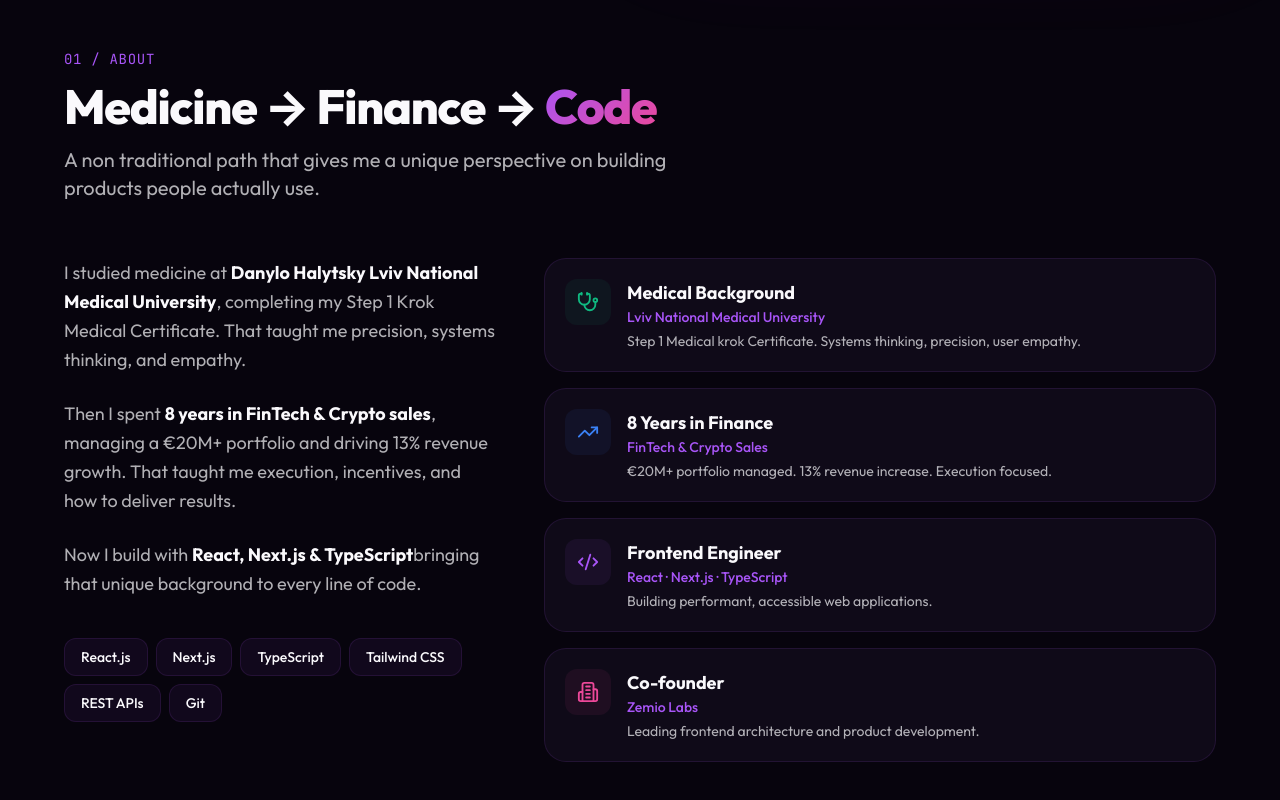
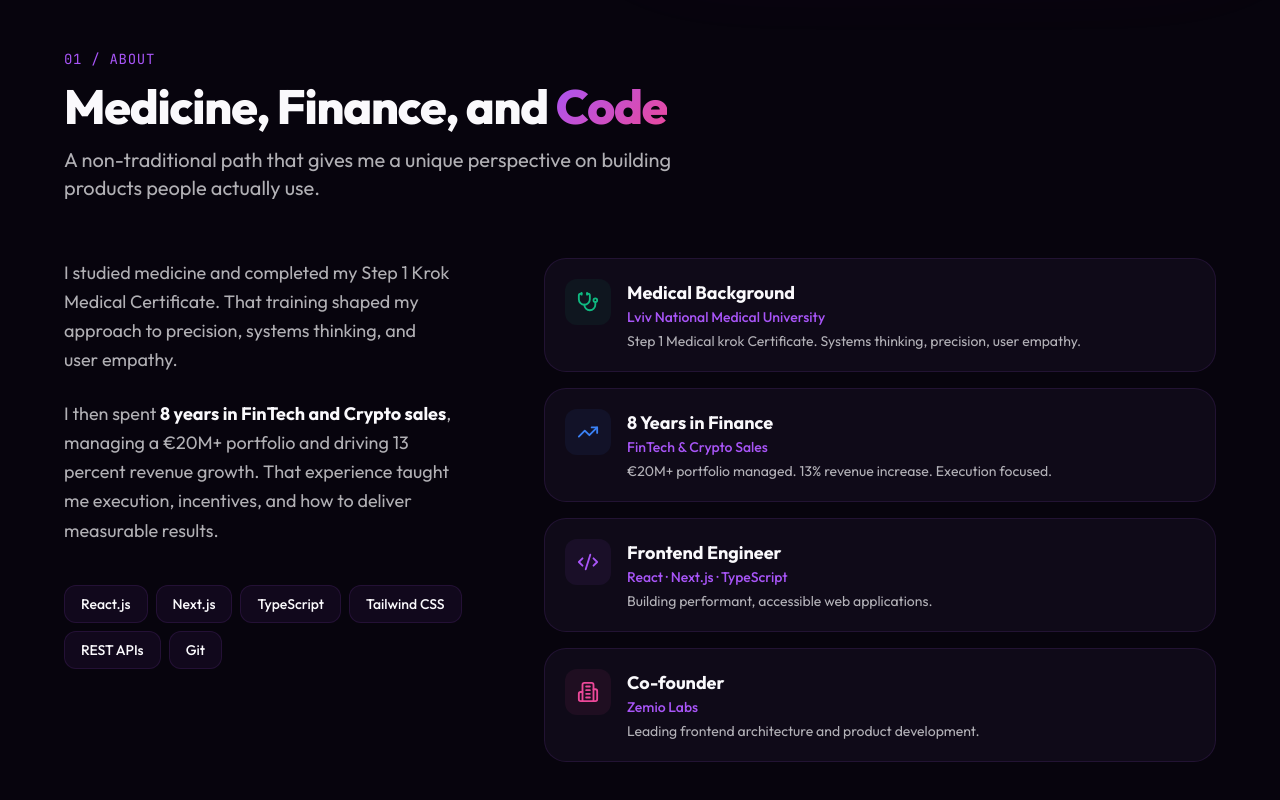
Before and after one commit to janeezy/React-Portfolio, a React (Create React App) app: page / in a window 1280 px wide. Shown: the part 890-1690 px from the top of the page. Built offline with nearby package versions, Linux system fonts and the light colour scheme.

Commit message:
removed the noise

```diff
--- a/src/components/Portfolio.js
+++ b/src/components/Portfolio.js
@@ -576,7 +576,9 @@
                       style={{ background: "#22c55e" }}
                     />
                   </span>
-                  <span style={{ color: colors.textSecondary }}>Open to opportunities</span>
+                  <span style={{ color: colors.textSecondary }}>
+                    Open to opportunities
+                  </span>
                 </span>
               </motion.div>
 
@@ -738,13 +740,13 @@
               01 / ABOUT
             </span>
             <h2 className="text-4xl sm:text-5xl font-extrabold mt-3 tracking-tight">
-              Medicine → Finance → <span className="text-gradient">Code</span>
+              Medicine, Finance, and <span className="text-gradient">Code</span>
             </h2>
             <p
               className="text-xl mt-4 max-w-2xl"
               style={{ color: colors.textSecondary }}
             >
-              A non traditional path that gives me a unique perspective on
+              A non-traditional path that gives me a unique perspective on
               building products people actually use.
             </p>
           </Reveal>
@@ -756,38 +758,24 @@
                   className="text-lg leading-relaxed"
                   style={{ color: colors.textSecondary }}
                 >
-                  I studied medicine at{" "}
-                  <strong style={{ color: colors.text }}>
-                    Danylo Halytsky Lviv National Medical University
-                  </strong>
-                  , completing my Step 1 Krok Medical Certificate. That taught me
-                  precision, systems thinking, and empathy.
+                  I studied medicine and completed my Step 1 Krok Medical
+                  Certificate. That training shaped my approach to precision,
+                  systems thinking, and user empathy.
                 </p>
               </Reveal>
+
               <Reveal delay={0.15}>
                 <p
                   className="text-lg leading-relaxed"
                   style={{ color: colors.textSecondary }}
                 >
-                  Then I spent{" "}
+                  I then spent{" "}
                   <strong style={{ color: colors.text }}>
-                    8 years in FinTech & Crypto sales
+                    8 years in FinTech and Crypto sales
                   </strong>
-                  , managing a €20M+ portfolio and driving 13% revenue growth.
-                  That taught me execution, incentives, and how to deliver
-                  results.
-                </p>
-              </Reveal>
-              <Reveal delay={0.2}>
-                <p
-                  className="text-lg leading-relaxed"
-                  style={{ color: colors.textSecondary }}
-                >
-                  Now I build with{" "}
-                  <strong style={{ color: colors.text }}>
-                    React, Next.js & TypeScript
-                  </strong>
-                  bringing that unique background to every line of code.
+                  , managing a €20M+ portfolio and driving 13 percent revenue
+                  growth. That experience taught me execution, incentives, and
+                  how to deliver measurable results.
                 </p>
               </Reveal>
 
```
